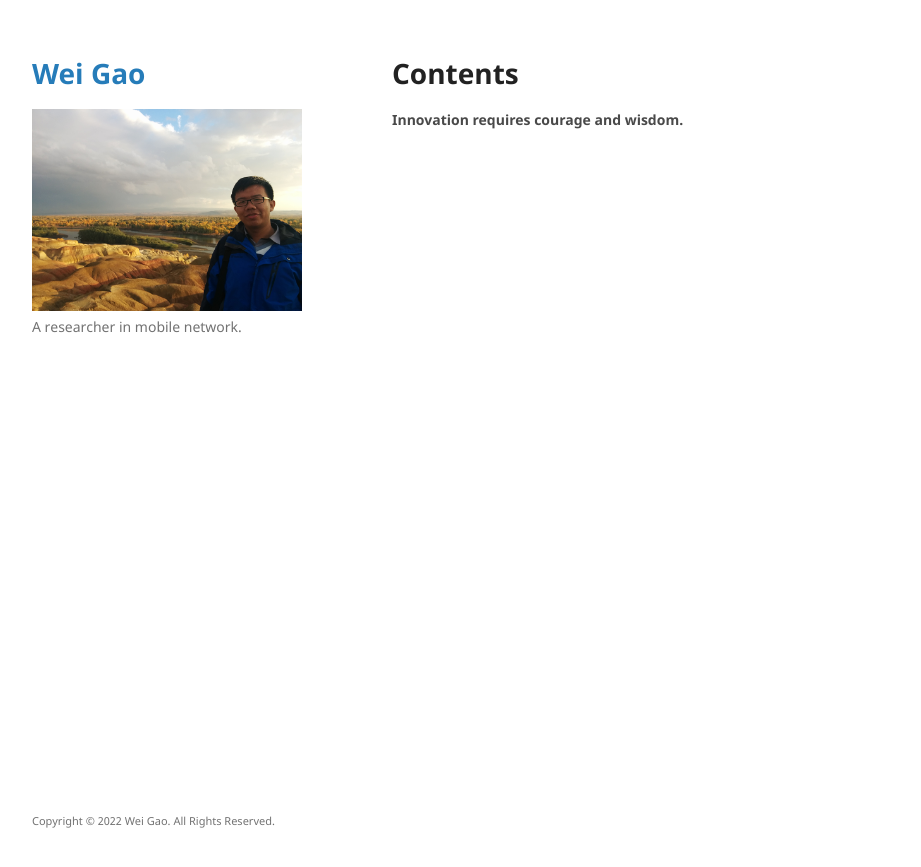
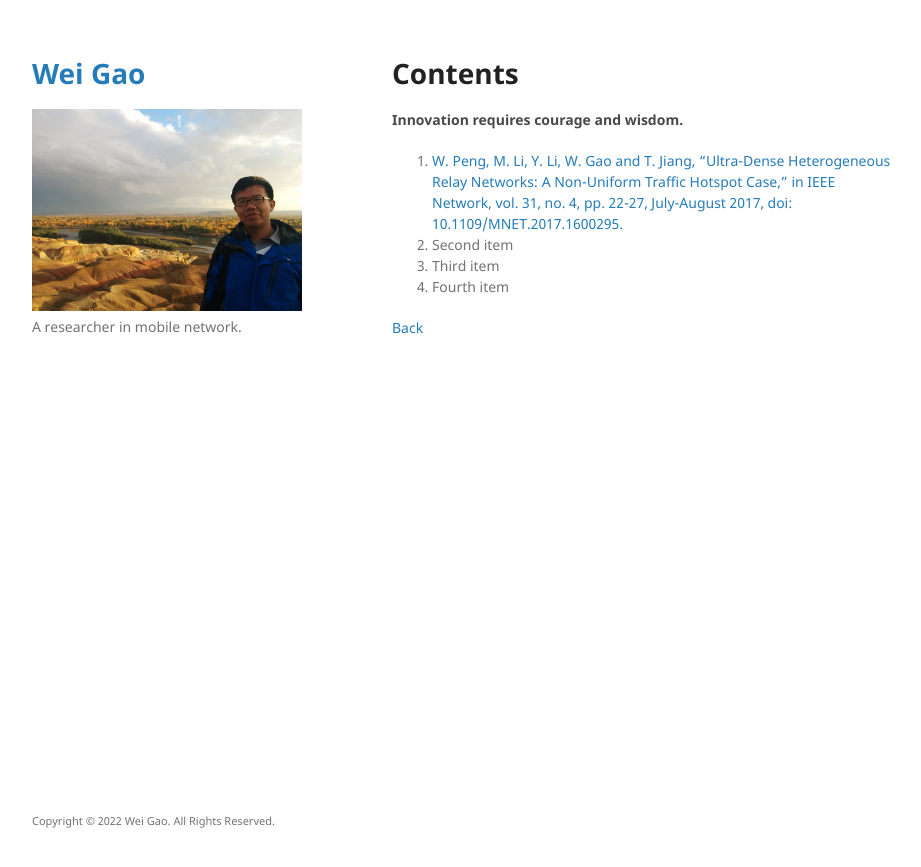
Before and after one commit to willweigao/willweigao.github.io, a Jekyll site: the page built from publications.md, in a window 1280 px wide. Shown: the top 867 px of the page, without its empty margins (178-1099 px from the left). Built offline with Jekyll 4.4.1, drawn with Linux system fonts in a browser that asks for light colours.

Commit message:
Update publications.md

```diff
--- a/publications.md
+++ b/publications.md
@@ -1,3 +1,10 @@
 ---
 layout: contents
 ---
+
+1. [W. Peng, M. Li, Y. Li, W. Gao and T. Jiang, "Ultra-Dense Heterogeneous Relay Networks: A Non-Uniform Traffic Hotspot Case," in IEEE Network, vol. 31, no. 4, pp. 22-27, July-August 2017, doi: 10.1109/MNET.2017.1600295.](https://ieeexplore.ieee.org/document/7994890)
+2. Second item
+3. Third item
+4. Fourth item
+
+[Back](./index.html)
```
